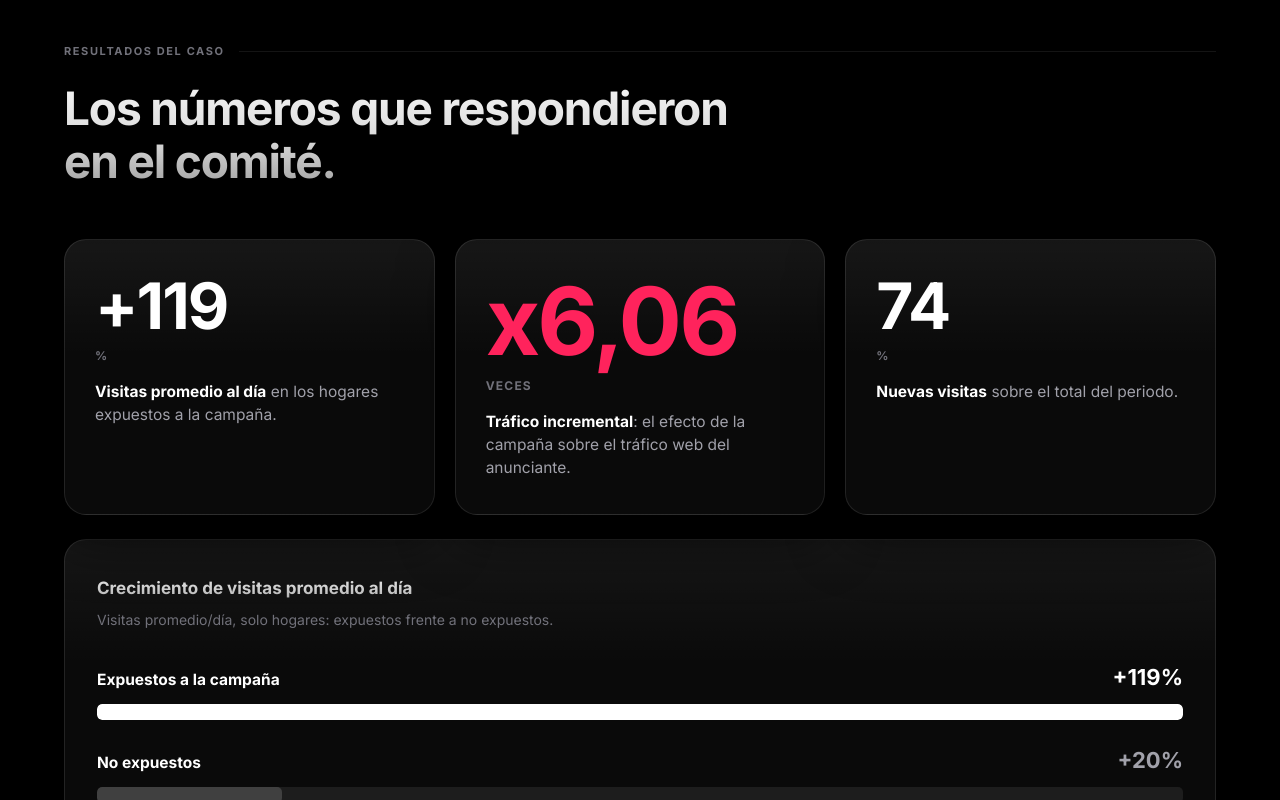
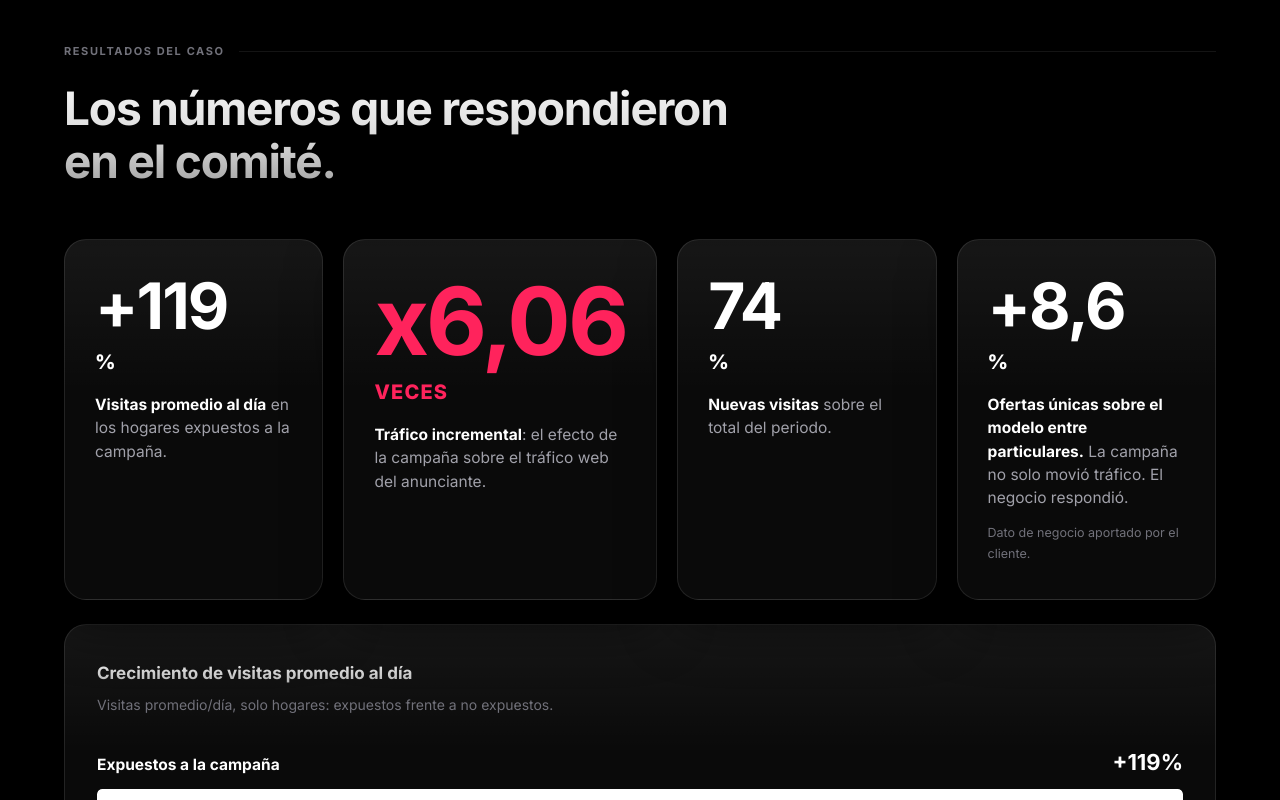
Before and after one commit to GarciaAmoCarlos/candidatura-ps-awards-2026-mejor-uso-de-ctv, a plain HTML site: page index.html in a window 1280 px wide. Shown: the part 9264-10064 px from the top of the page. Drawn offline with Linux system fonts and the light colour scheme.

Commit message:
Resultados: unidades más visibles y tarjeta +8,6% de ofertas únicas

```diff
--- a/index.html
+++ b/index.html
@@ -593,6 +593,11 @@
   .stat.bl-hot .n{color:var(--acento)}
   .stat.bl-hot .fig-unit{color:var(--acento)}
   .fig-unit{font-size:12px;font-weight:700;letter-spacing:1.2px;text-transform:uppercase;color:var(--tinta-pie);margin-top:8px}
+  /* Fila principal de resultados: 4 tarjetas y unidades grandes y legibles */
+  .stats-main{grid-template-columns:repeat(4,1fr)}
+  .stats-main .fig-unit{font-size:20px;font-weight:800;color:#ffffff}
+  .stats-main .stat.c .fig-unit{color:var(--acento)}
+  .stat-src{margin:14px 0 0;font-size:12.5px;color:var(--tinta-pie)}
   .stat .t{margin-top:14px;color:var(--tinta-media);font-size:15.5px;line-height:1.5}
   .stat .t strong{color:var(--tinta)}
   .footnote{margin-top:22px;font-size:13.5px;color:var(--tinta-pie);text-align:left}
@@ -1483,7 +1488,7 @@
     <div class="kicker rv"><span class="lbl">Resultados del caso</span></div>
     <h2 class="rv">Los números que respondieron en el comité.</h2>
 
-    <div class="stats">
+    <div class="stats stats-main">
       <article class="stat v rv">
         <div class="n"><span class="count" data-target="119" data-prefix="+">+0</span></div>
         <div class="fig-unit">%</div>
@@ -1498,6 +1503,12 @@
         <div class="n"><span class="count" data-target="74">0</span></div>
         <div class="fig-unit">%</div>
         <div class="t"><strong>Nuevas visitas</strong> sobre el total del periodo.</div>
+      </article>
+      <article class="stat v rv rv-d3">
+        <div class="n"><span class="count" data-target="8.6" data-decimals="1" data-prefix="+">+0</span></div>
+        <div class="fig-unit">%</div>
+        <div class="t"><strong>Ofertas únicas sobre el modelo entre particulares.</strong> La campaña no solo movió tráfico. El negocio respondió.</div>
+        <p class="stat-src">Dato de negocio aportado por el cliente.</p>
       </article>
     </div>
 
```
